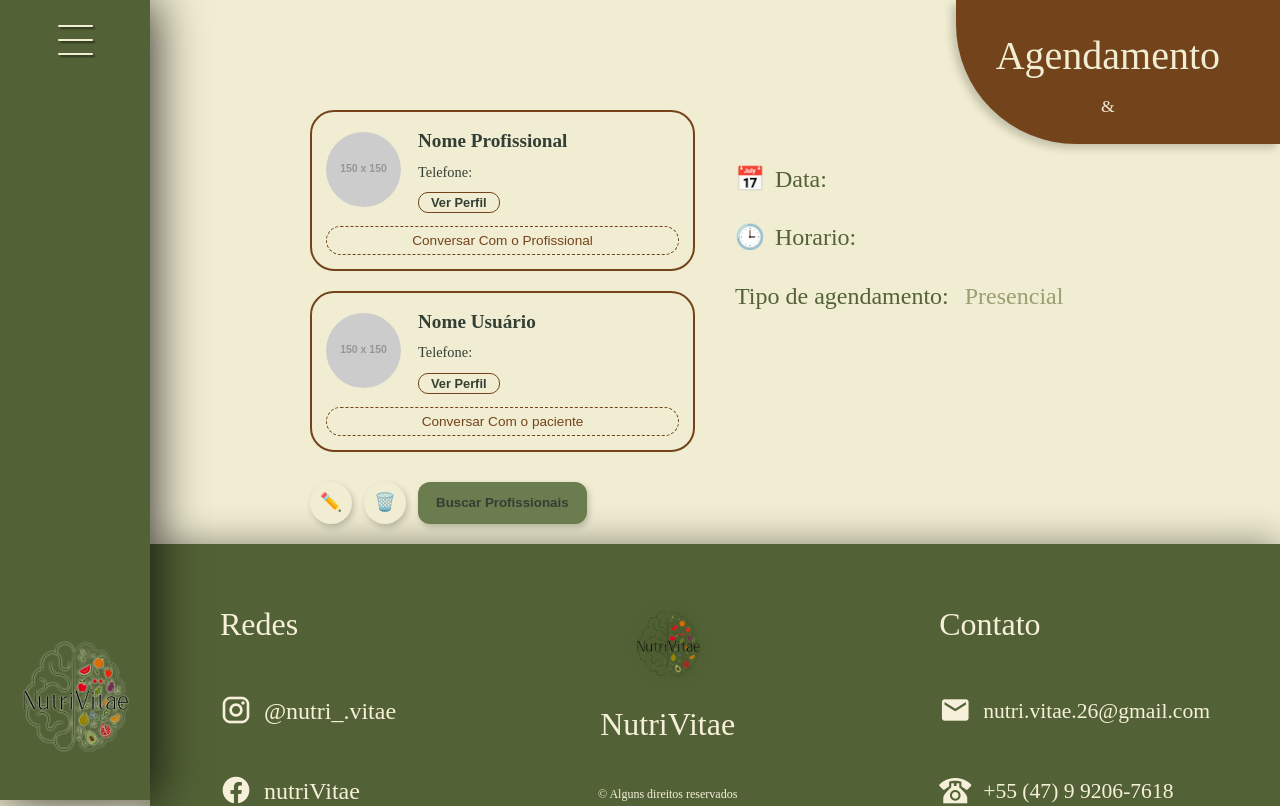
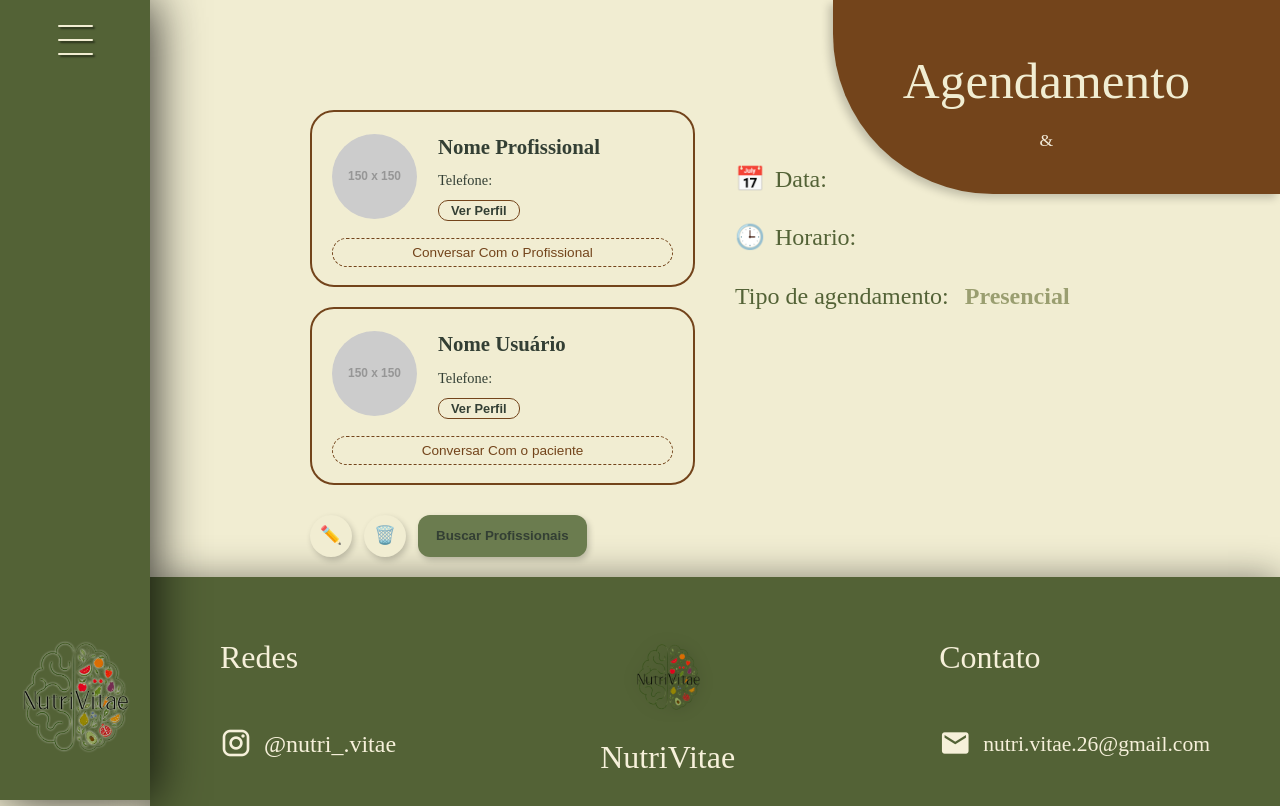
Before and after one commit to nutriVitae-hack2026/nutriVitae, a Vue app: page /resumo in a window 1280 px wide. Shown: the top 806 px of the page. Built offline with nearby package versions, Linux system fonts and the light colour scheme; a web font is replaced by a local one.

Commit message:
feat - validação de formulário

```diff
--- a/src/components/consultas/agendamentoComponent.vue
+++ b/src/components/consultas/agendamentoComponent.vue
@@ -27,6 +27,12 @@ const agendamento = ref({
 })
 
 function converterParaBase64(arquivo, callback) {
+    // Limita o tamanho do arquivo a ~1MB para evitar estouro do localStorage
+  if (arquivo.size > 1024 * 1024) {
+    alert("Selecione uma imagem menor que 1MB.")
+    return
+  }
+
   const reader = new FileReader()
   reader.onloadend = () => callback(reader.result)
   reader.readAsDataURL(arquivo)
@@ -50,10 +56,34 @@ function aoSelecionarFotoProfissional(event) {
   }
 }
 
+function validarFormulario() {
+  const { usuario, profissional, consulta } = agendamento.value
+
+  if (
+    !usuario.nome ||
+    !usuario.telefone ||
+    !usuario.email ||
+    !profissional.nome ||
+    !profissional.telefone ||
+    !profissional.email ||
+    !consulta.data||
+    !consulta.horario
+  ) {
+    alert("Preencha todos os campos.")
+    return false
+  }
+}
+
 function agendar() {
+  if (!validarFormulario()) return
+ try {
   localStorage.setItem('dadosAgendamento', JSON.stringify(agendamento.value))
 
   router.push('/resumo')
+    } catch (error) {
+    alert("Erro ao salvar o agendamento. Tente utilizar fotos menores.")
+    console.error(error)
+  }
 }
 
 </script>
--- a/src/components/consultas/editarComponent.vue
+++ b/src/components/consultas/editarComponent.vue
@@ -204,6 +204,25 @@ function meConfirmarEdicao() {
 
 <style scoped>
 
+ .header-banner {
+  position: fixed;
+  top: 0;
+  right: 0;
+  background-color: #73441b;
+  color: #f2ebd9;
+  padding: 40px 90px 40px 70px;
+  border-radius: 0 0 0 160px;
+  box-shadow: -4px 4px 8px rgba(0, 0, 0, 0.2);
+  text-align: center;
+  z-index: 10;
+}
+
+.header-banner h1 {
+  color: #f1edd2;
+  font-size: 3.2rem;
+  margin: 0;
+}
+
 .edit-input,
 .edit-select {
   border: 1px solid #73441b;
--- a/src/components/consultas/resumoComponent.vue
+++ b/src/components/consultas/resumoComponent.vue
@@ -233,15 +233,14 @@ function fecharModal() {
   padding: 20px;
   min-height: 500px;
 }
-
 .header-banner {
   position: fixed;
   top: 0;
   right: 0;
   background-color: #73441b;
   color: #f2ebd9;
-  padding: 24px 60px 24px 40px;
-border-radius: 0 0 0 120px;
+  padding: 40px 90px 40px 70px;
+  border-radius: 0 0 0 160px;
   box-shadow: -4px 4px 8px rgba(0, 0, 0, 0.2);
   text-align: center;
   z-index: 10;
@@ -249,7 +248,7 @@ border-radius: 0 0 0 120px;
 
 .header-banner h1 {
   color: #f1edd2;
-  font-size: 2.5rem;
+  font-size: 3.2rem;
   margin: 0;
 }
 
@@ -274,24 +273,24 @@ border-radius: 0 0 0 120px;
 .person-card {
   border: 2px solid #73441b;
   border-radius: 24px;
-  padding: 14px;
+  padding: 18px 20px;
   display: grid;
-  grid-template-columns: 80px 1fr;
-  gap: 12px;
+  grid-template-columns: 90px 1fr;
+  gap: 16px;
   align-items: center;
 }
 
 .avatar {
-  width: 75px;
-  height: 75px;
+  width: 85px;
+  height: 85px;
   border-radius: 50%;
   object-fit: cover;
 }
 
 .info h2 {
-  margin: 0 0 4px 0;
+  margin: 0 0 6px 0;
   color: #333f34;
-  font-size: 1.2rem;
+  font-size: 1.3rem;
   font-weight: bolder;
 }
 
@@ -332,6 +331,7 @@ border-radius: 0 0 0 120px;
   gap: 20px;
   padding-top: 50px;
   color: #536236;
+  font-weight: bold;
   font-size: 1.5rem;
 }
 
@@ -344,6 +344,7 @@ border-radius: 0 0 0 120px;
 .detail-item .value {
   color: #9a9e70;
   margin-left: 6px;
+  font-weight: bolder;
 }
 
 .actions-footer {
```
